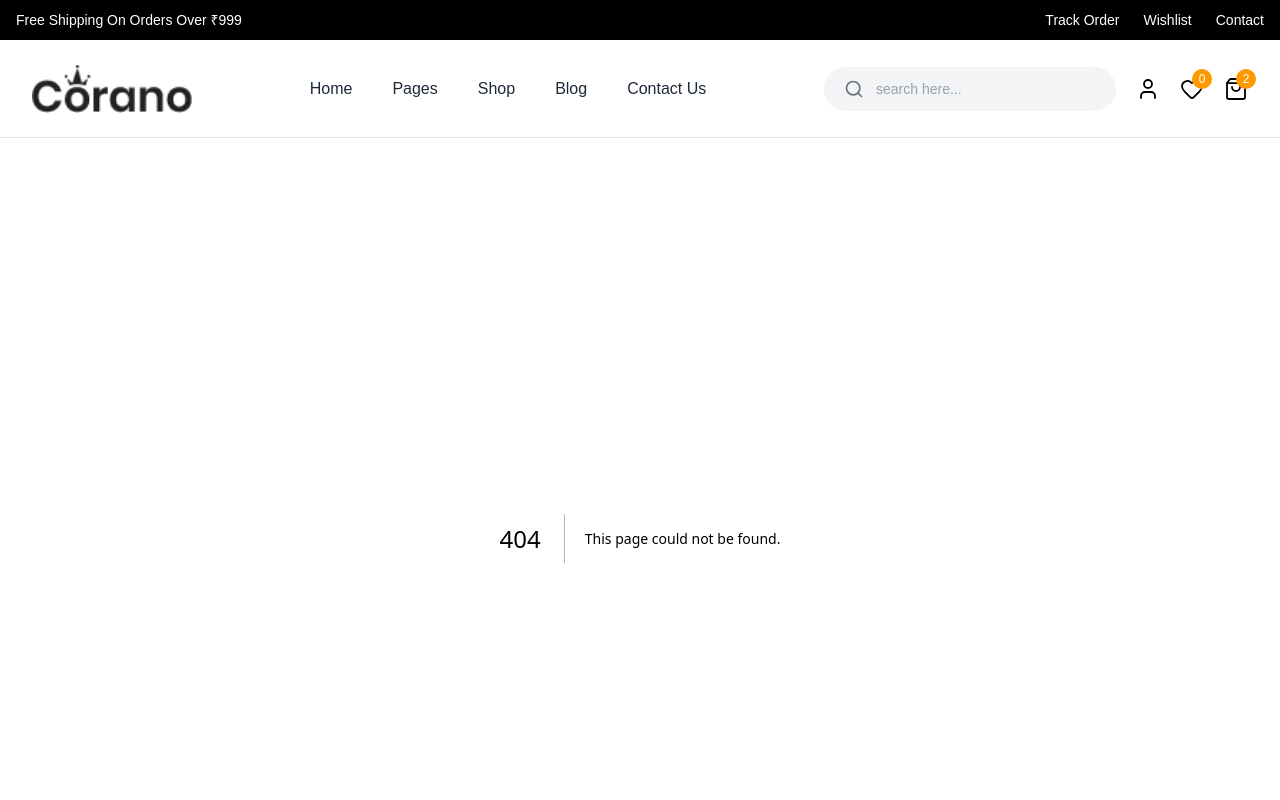
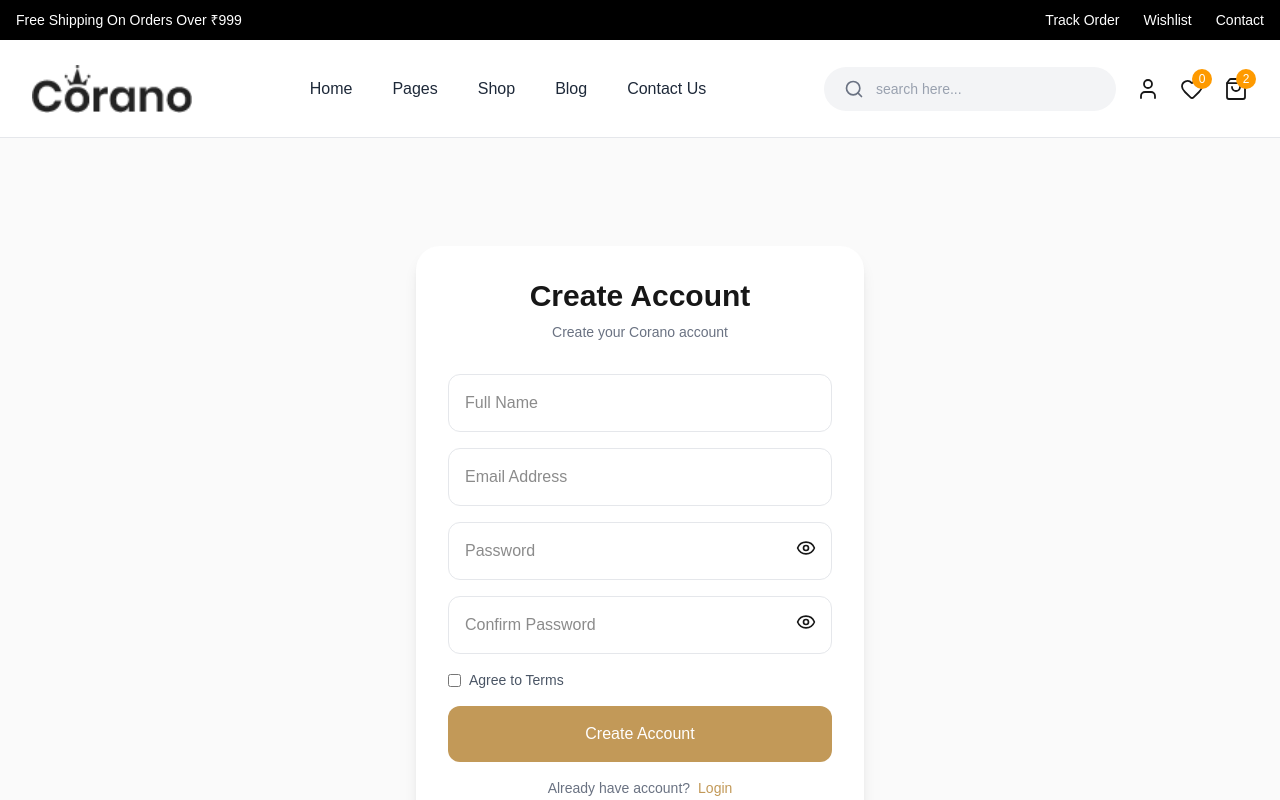
Before and after one commit to Abhishek-Jaiswar/cbs-ecommerce-frontend, a Next.js app: page /signup in a window 1280 px wide. Before the commit this address had no page. Shown: the top 800 px of the page. Built offline with nearby package versions, Linux system fonts and the light colour scheme.

Commit message:
feat: add Login and Signup forms, update dependencies

```diff
--- a/package.json
+++ b/package.json
@@ -9,11 +9,15 @@
     "lint": "eslint"
   },
   "dependencies": {
+    "@hookform/resolvers": "^5.4.0",
     "lucide-react": "^1.17.0",
     "next": "16.2.6",
     "react": "19.2.4",
     "react-dom": "19.2.4",
-    "react-icons": "^5.6.0"
+    "react-hook": "^0.0.1",
+    "react-hook-form": "^7.77.0",
+    "react-icons": "^5.6.0",
+    "zod": "^4.4.3"
   },
   "devDependencies": {
     "@tailwindcss/postcss": "^4",
--- /dev/null
+++ b/src/app/login/page.tsx
@@ -0,0 +1,10 @@
+import LoginForm from "@/components/auth/LoginForm";
+
+
+export default function LoginPage() {
+  return (
+    <div className="min-h-screen bg-[#f8f8f8]">
+      <LoginForm />
+    </div>
+  );
+}
--- /dev/null
+++ b/src/app/signup/page.tsx
@@ -0,0 +1,10 @@
+import SignupForm from "@/components/auth/SignUp";
+
+
+export default function SignupPage() {
+  return (
+    <div className="min-h-screen bg-[#f8f8f8]">
+      <SignupForm />
+    </div>
+  );
+}
--- /dev/null
+++ b/src/components/auth/LoginForm.tsx
@@ -0,0 +1,120 @@
+"use client";
+
+import Link from "next/link";
+import { Eye, EyeOff } from "lucide-react";
+import { useState } from "react";
+
+export default function LoginForm() {
+  const [showPassword, setShowPassword] =
+    useState(false);
+
+  return (
+    <section className="flex min-h-screen items-center justify-center bg-[#fafafa] px-4">
+
+      <div className="w-full max-w-md rounded-3xl bg-white p-8 shadow-lg">
+
+        {/* HEADER */}
+        <div className="mb-8 text-center">
+
+          <h1 className="text-3xl font-semibold">
+            Welcome Back
+          </h1>
+
+          <p className="mt-2 text-sm text-gray-500">
+            Login to your Corano account
+          </p>
+
+        </div>
+
+        {/* FORM */}
+        <form className="space-y-4">
+
+          {/* EMAIL */}
+          <input
+            type="email"
+            placeholder="Email Address"
+            className="w-full rounded-xl border border-gray-200 p-4 outline-none transition focus:border-[#c29958]"
+          />
+
+          {/* PASSWORD */}
+          <div className="relative">
+
+            <input
+              type={
+                showPassword
+                  ? "text"
+                  : "password"
+              }
+              placeholder="Password"
+              className="w-full rounded-xl border border-gray-200 p-4 pr-14 outline-none transition focus:border-[#c29958]"
+            />
+
+            <button
+              type="button"
+              onClick={() =>
+                setShowPassword(
+                  !showPassword
+                )
+              }
+              className="absolute right-4 top-4"
+            >
+              {showPassword ? (
+                <EyeOff size={20} />
+              ) : (
+                <Eye size={20} />
+              )}
+            </button>
+
+          </div>
+
+          {/* OPTIONS */}
+          <div className="flex items-center justify-between text-sm">
+
+            <label className="flex items-center gap-2 text-gray-600">
+
+              <input
+                type="checkbox"
+                className="accent-[#c29958]"
+              />
+
+              Remember me
+
+            </label>
+
+            <Link
+              href="/forgot-password"
+              className="text-[#c29958]"
+            >
+              Forgot Password?
+            </Link>
+
+          </div>
+
+          {/* BUTTON */}
+          <button
+            className="w-full rounded-xl bg-[#c29958] py-4 font-medium text-white transition hover:bg-black"
+          >
+            Login
+          </button>
+
+          {/* SIGNUP */}
+          <p className="text-center text-sm text-gray-500">
+
+            Don't have account?
+
+            <Link
+              href="/signup"
+              className="ml-2 text-[#c29958]"
+            >
+              Create Account
+            </Link>
+
+          </p>
+
+        </form>
+
+      </div>
+
+    </section>
+  );
+}
--- /dev/null
+++ b/src/components/auth/SignUp.tsx
@@ -0,0 +1,142 @@
+"use client";
+
+import Link from "next/link";
+import { Eye, EyeOff } from "lucide-react";
+import { useState } from "react";
+
+export default function SignupForm() {
+  const [showPass, setShowPass] =
+    useState(false);
+
+  const [showConfirm, setShowConfirm] =
+    useState(false);
+
+  return (
+    <section className="flex min-h-screen items-center justify-center bg-[#fafafa] px-4">
+
+      <div className="w-full max-w-md rounded-3xl bg-white p-8 shadow-lg">
+
+        {/* HEADER */}
+        <div className="mb-8 text-center">
+          <h1 className="text-3xl font-semibold">
+            Create Account
+          </h1>
+
+          <p className="mt-2 text-sm text-gray-500">
+            Create your Corano account
+          </p>
+        </div>
+
+        {/* FORM */}
+        <form className="space-y-4">
+
+          {/* NAME */}
+          <input
+            type="text"
+            placeholder="Full Name"
+            className="w-full rounded-xl border border-gray-200 p-4 outline-none transition focus:border-[#c29958]"
+          />
+
+          {/* EMAIL */}
+          <input
+            type="email"
+            placeholder="Email Address"
+            className="w-full rounded-xl border border-gray-200 p-4 outline-none transition focus:border-[#c29958]"
+          />
+
+          {/* PASSWORD */}
+          <div className="relative">
+
+            <input
+              type={
+                showPass
+                  ? "text"
+                  : "password"
+              }
+              placeholder="Password"
+              className="w-full rounded-xl border border-gray-200 p-4 pr-14 outline-none focus:border-[#c29958]"
+            />
+
+            <button
+              type="button"
+              onClick={() =>
+                setShowPass(!showPass)
+              }
+              className="absolute right-4 top-4"
+            >
+              {showPass ? (
+                <EyeOff size={20} />
+              ) : (
+                <Eye size={20} />
+              )}
+            </button>
+
+          </div>
+
+          {/* CONFIRM */}
+          <div className="relative">
+
+            <input
+              type={
+                showConfirm
+                  ? "text"
+                  : "password"
+              }
+              placeholder="Confirm Password"
+              className="w-full rounded-xl border border-gray-200 p-4 pr-14 outline-none focus:border-[#c29958]"
+            />
+
+            <button
+              type="button"
+              onClick={() =>
+                setShowConfirm(
+                  !showConfirm
+                )
+              }
+              className="absolute right-4 top-4"
+            >
+              {showConfirm ? (
+                <EyeOff size={20} />
+              ) : (
+                <Eye size={20} />
+              )}
+            </button>
+
+          </div>
+
+          {/* TERMS */}
+          <label className="flex items-center gap-2 text-sm text-gray-600">
+
+            <input
+              type="checkbox"
+              className="accent-[#c29958]"
+            />
+
+            Agree to Terms
+          </label>
+
+          {/* BUTTON */}
+          <button
+            className="w-full rounded-xl bg-[#c29958] py-4 font-medium text-white transition hover:bg-black"
+          >
+            Create Account
+          </button>
+
+          {/* LOGIN */}
+          <p className="text-center text-sm text-gray-500">
+            Already have account?
+
+            <Link
+              href="/login"
+              className="ml-2 text-[#c29958]"
+            >
+              Login
+            </Link>
+          </p>
+
+        </form>
+
+      </div>
+    </section>
+  );
+}
```
Also changed, not shown: 1 other file (tests, documents, lock files or other folders).
